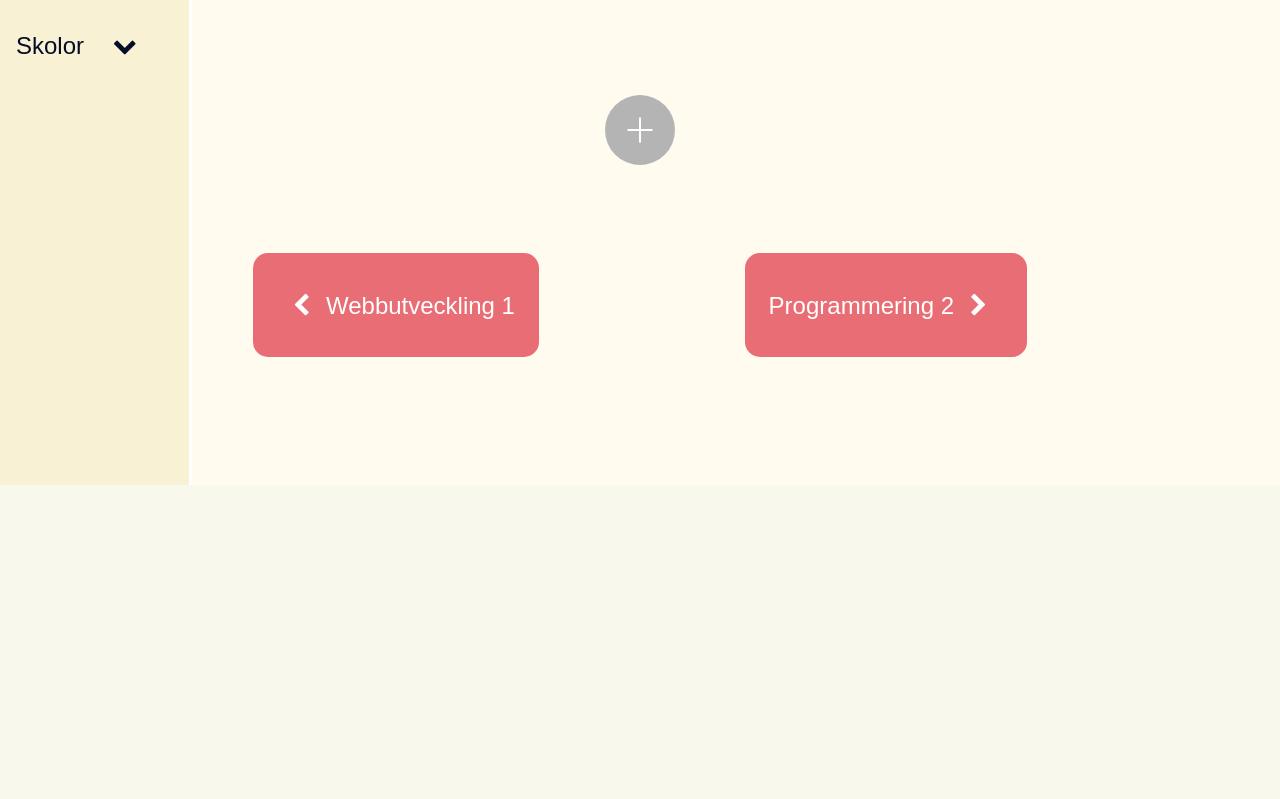
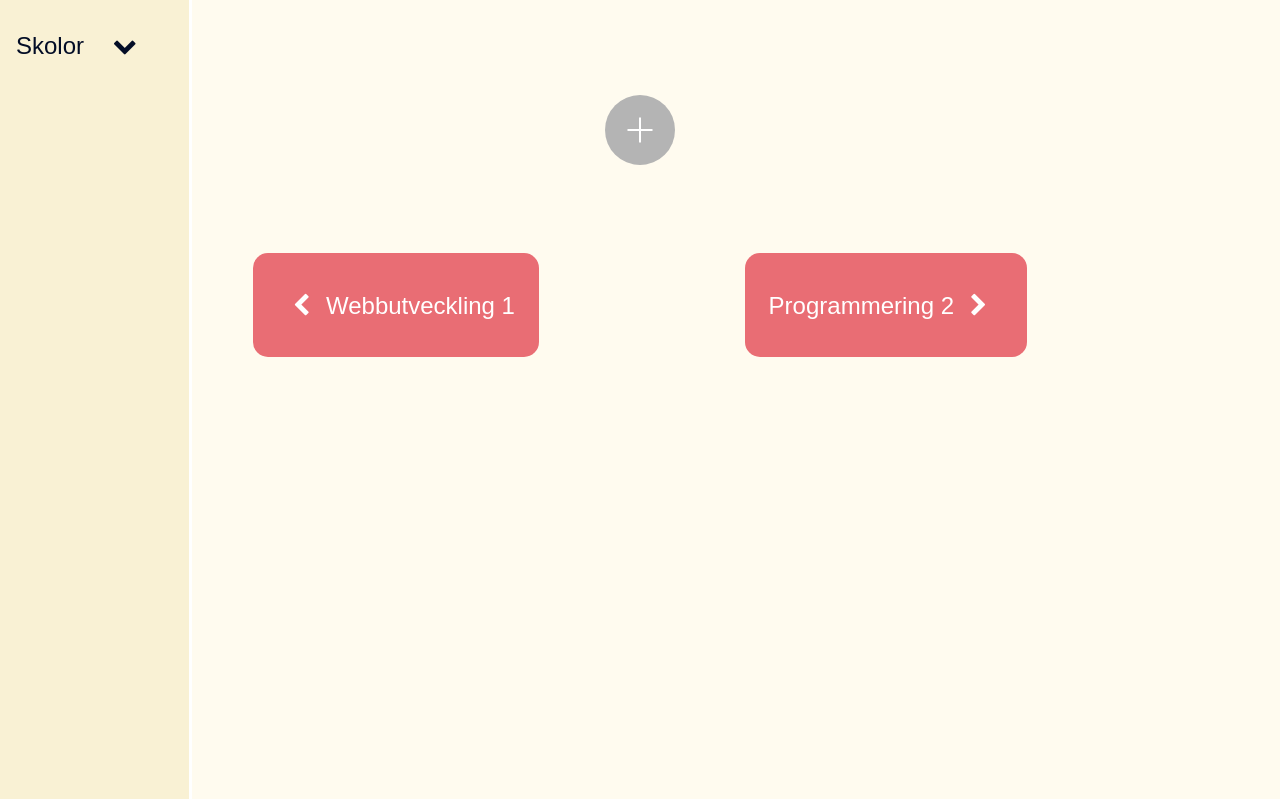
Before and after one commit to NTIG-Helsingborg/TE4_23-24_Basecamp, a PHP site: page /Kapitlar.php in a window 1280 px wide. Shown: the part 345-1144 px from the top of the page. Before the commit the page ends 830 px from the top, so only its background shows below. Run offline with PHP 8.4, Linux system fonts and the light colour scheme; some libraries are stand-ins or nearby versions.

Commit message:
fix sidebar so every link can show (position absolute and height 100%)

```diff
--- a/CSS/kapitlar.css
+++ b/CSS/kapitlar.css
@@ -65,10 +65,6 @@
   font-size: 24px;
   border-radius: 15px;
   cursor: pointer;
-}
-
-.sidebarScroll{
-  margin-top: -17.5rem;
 }
 
 .course-title{
--- a/specifikkurs.css
+++ b/specifikkurs.css
@@ -11,11 +11,11 @@
 }
 
 .sideBar{
-    position: fixed;
+    position: absolute;
     width: 15%;
     background-color: #F9F1D4;
-    height: 95vh;
-    overflow-y: scroll;
+    height: 100% !important;
+    overflow: auto;
     border-right: solid;
     z-index: 8;
     transition: 0.3s ease !important;
@@ -29,10 +29,6 @@
 
 .sideBar::-webkit-scrollbar-thumb{
     background-color: #4A48AF;
-}
-
-.sidebarScroll{
-    margin-top: -4rem;
 }
 
 .sideBar h1{
```
